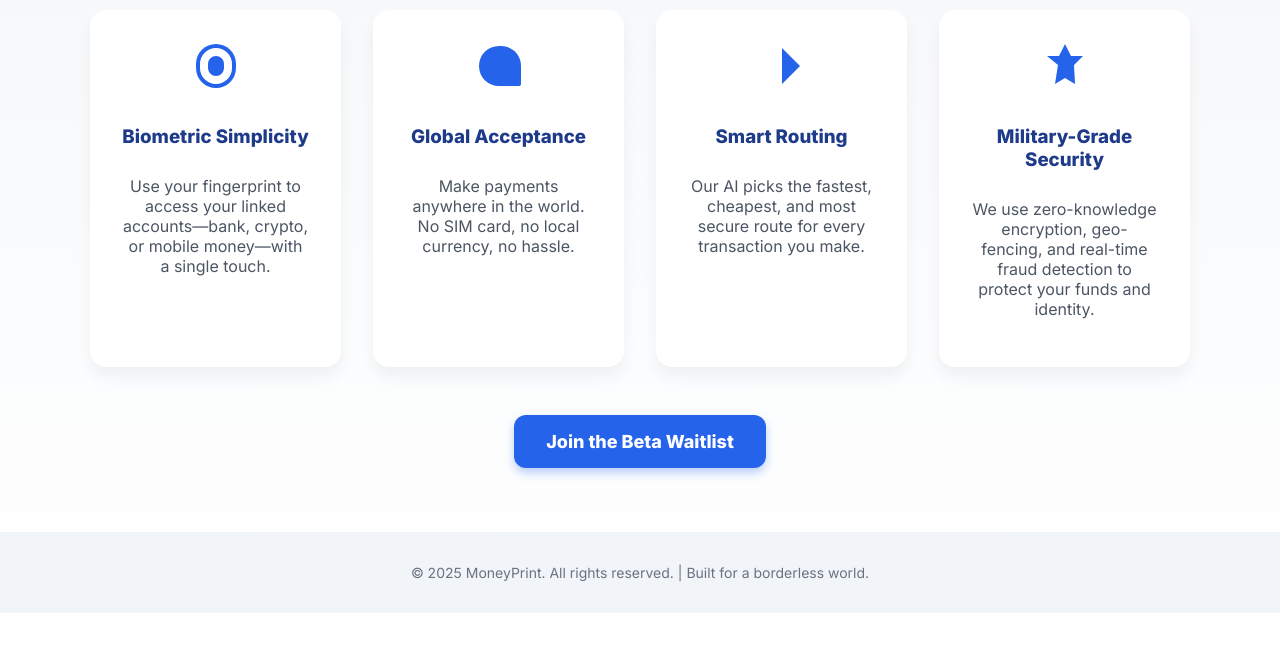
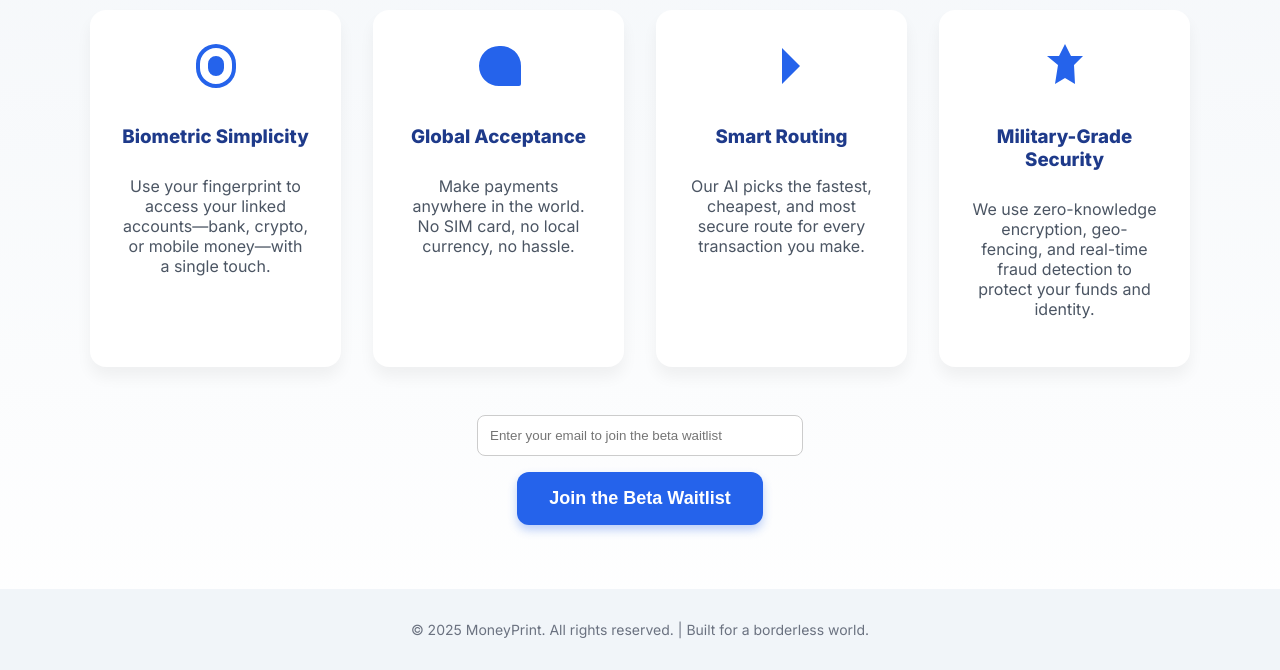
Before and after one commit to MoneyPrintOriginal/MoneyPrint-landing, a plain HTML site: page index.html in a window 1280 px wide. Shown: the part 431-1101 px from the top of the page. Before the commit the page ends 1044 px from the top, so only its background shows below. Drawn offline with Linux system fonts and the light colour scheme.

Commit message:
Update index.html
Updated netlify waitlist form

```diff
--- a/index.html
+++ b/index.html
@@ -1,4 +1,3 @@
-
 <!DOCTYPE html>
 <html lang="en">
 <head>
@@ -78,20 +77,33 @@
       text-align: center;
       margin-top: 3rem;
     }
-    .cta a {
-      display: inline-block;
+    form {
+      display: flex;
+      flex-direction: column;
+      align-items: center;
+      gap: 1rem;
+    }
+    input[type="email"] {
+      padding: 0.75rem;
+      border-radius: 0.5rem;
+      border: 1px solid #ccc;
+      width: 100%;
+      max-width: 300px;
+    }
+    button {
       padding: 1rem 2rem;
-      background: #2563eb;
+      background-color: #2563eb;
       color: white;
-      text-decoration: none;
+      border: none;
       border-radius: 0.75rem;
       font-weight: bold;
       font-size: 1.125rem;
       box-shadow: 0 5px 10px rgba(37, 99, 235, 0.3);
       transition: background 0.3s ease;
+      cursor: pointer;
     }
-    .cta a:hover {
-      background: #1d4ed8;
+    button:hover {
+      background-color: #1d4ed8;
     }
     footer {
       background-color: #f1f5f9;
@@ -134,7 +146,10 @@
     </div>
 
     <div class="cta">
-      <a href="#">Join the Beta Waitlist</a>
+      <form name="waitlist" method="POST" data-netlify="true">
+        <input type="email" name="email" placeholder="Enter your email to join the beta waitlist" required>
+        <button type="submit">Join the Beta Waitlist</button>
+      </form>
     </div>
   </section>
 
```
